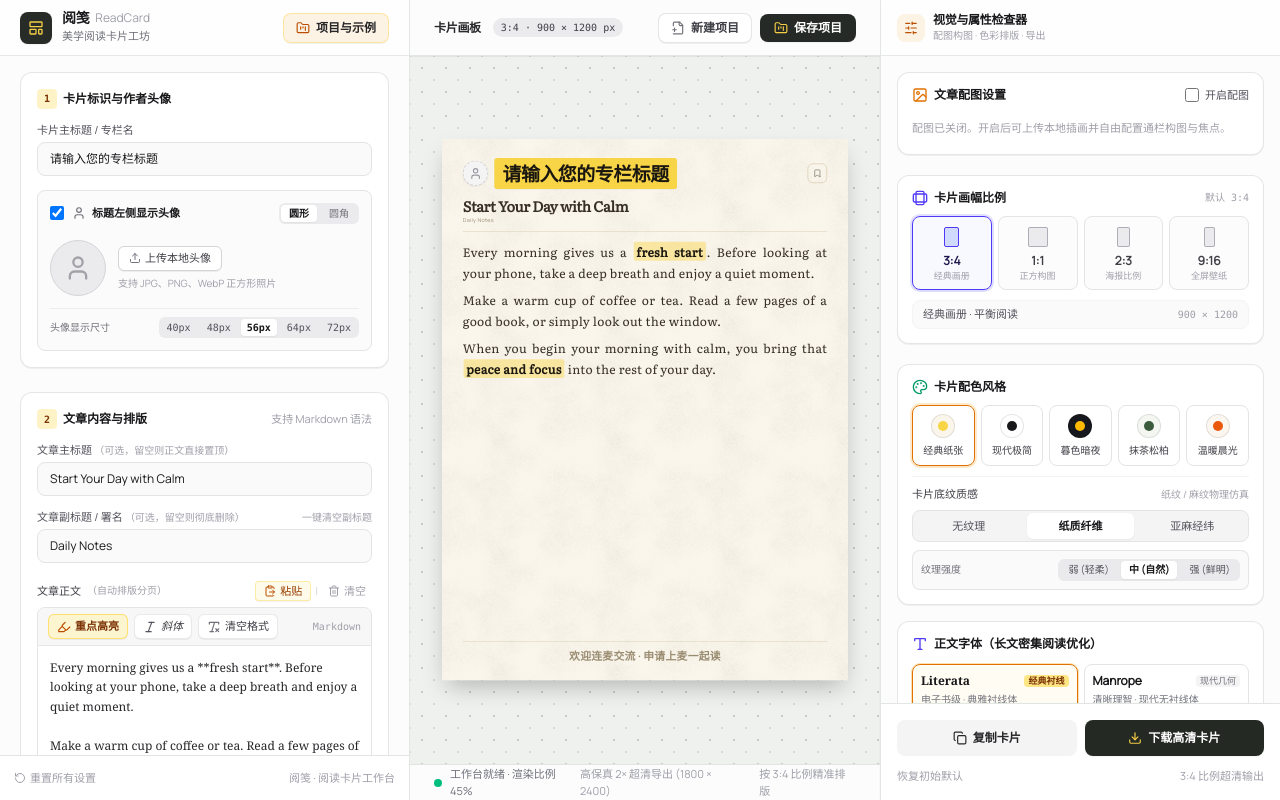
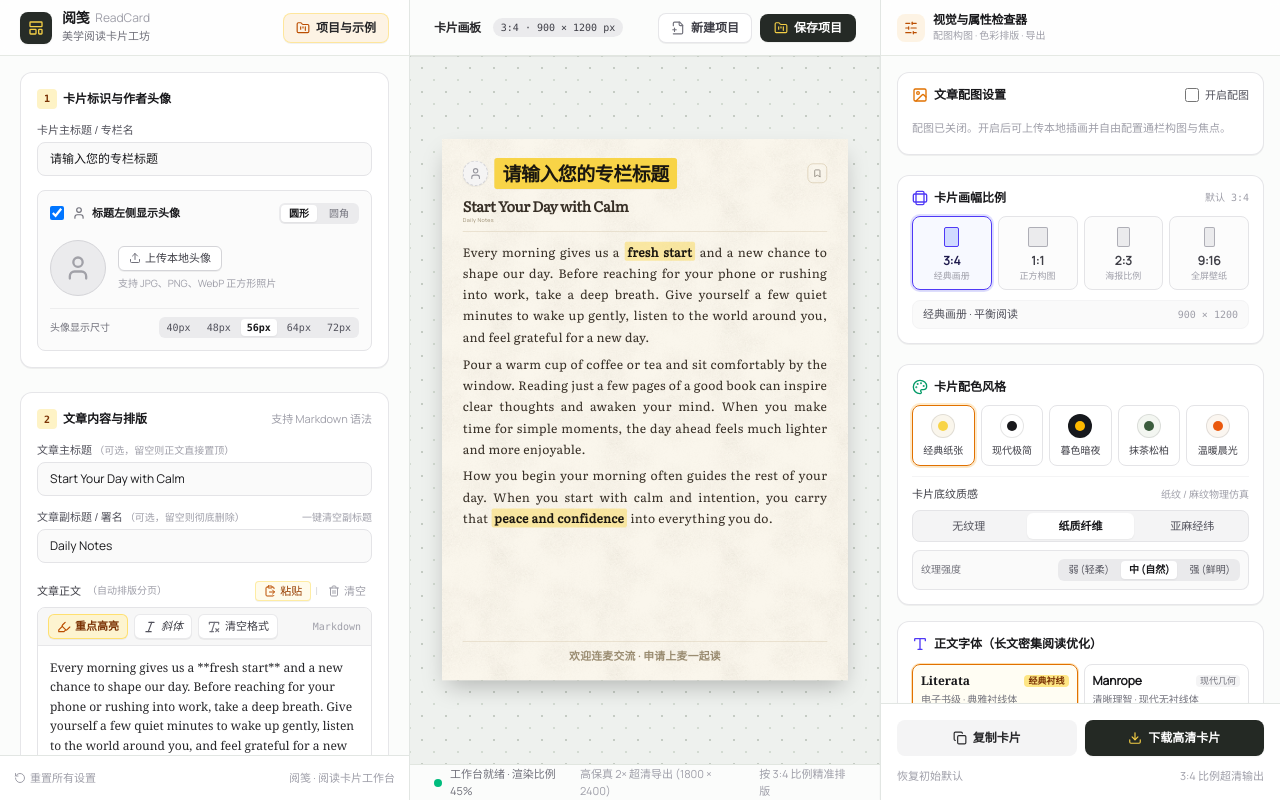
Before and after one commit to phoenixlwpapix/read-card, a React (Vite) app: page / in a window 1280 px wide. Built offline with nearby package versions, Linux system fonts and the light colour scheme.

Commit message:
feat: adjust sample articles to ~120 words across 3 paragraphs with simple vocabulary

```diff
--- a/src/constants/samples.ts
+++ b/src/constants/samples.ts
@@ -15,11 +15,11 @@ export const SAMPLE_ARTICLES: { name: string; config: Partial<CardConfig> }[] =
       avatarSize: 56,
       articleTitle: 'Start Your Day with Calm',
       author: 'Daily Notes',
-      articleContent: `Every morning gives us a **fresh start**. Before looking at your phone, take a deep breath and enjoy a quiet moment.
+      articleContent: `Every morning gives us a **fresh start** and a new chance to shape our day. Before reaching for your phone or rushing into work, take a deep breath. Give yourself a few quiet minutes to wake up gently, listen to the world around you, and feel grateful for a new day.
 
-Make a warm cup of coffee or tea. Read a few pages of a good book, or simply look out the window.
+Pour a warm cup of coffee or tea and sit comfortably by the window. Reading just a few pages of a good book can inspire clear thoughts and awaken your mind. When you make time for simple moments, the day ahead feels much lighter and more enjoyable.
 
-When you begin your morning with calm, you bring that **peace and focus** into the rest of your day.`,
+How you begin your morning often guides the rest of your day. When you start with calm and intention, you carry that **peace and confidence** into everything you do.`,
       showImage: false,
       theme: 'paper',
       fontFamily: 'literata',
@@ -47,11 +47,11 @@ When you begin your morning with calm, you bring that **peace and focus** into t
       avatarSize: 56,
       articleTitle: 'The Power of Small Steps',
       author: 'Growth Diary',
-      articleContent: `Big dreams are not built in a single day. They are created by the **small habits** you keep every day.
+      articleContent: `Big dreams are never built in a single afternoon. Instead, they are created by the **small habits** you choose to keep each day. It is easy to think that small actions do not matter, but real progress is always built quietly over time.
 
-Reading for ten minutes, writing down a new thought, or taking a short walk might feel simple. But day after day, they bring **real change**.
+Reading for ten minutes, writing down a new thought, or practicing a skill every day might feel modest right now. However, when you repeat these small efforts consistently, they slowly compound into **remarkable achievements** that surprise even yourself. Consistency always beats temporary enthusiasm.
 
-Do not worry about moving fast. Just focus on taking the next small step forward.`,
+Do not worry about how fast other people are moving. Keep your focus on your own path, celebrate every little victory, and take the next simple step forward with patience and trust.`,
       showImage: false,
       theme: 'matcha',
       fontFamily: 'literata',
@@ -79,11 +79,11 @@ Do not worry about moving fast. Just focus on taking the next small step forward
       avatarSize: 56,
       articleTitle: 'Enjoy the Simple Moments',
       author: 'Mindful Life',
-      articleContent: `Happiness is often found in the **simplest things** we tend to overlook.
+      articleContent: `True happiness is rarely found in having more things. More often, it lives in the **simple moments** we tend to overlook in our busy routines. When we slow down, we begin to realize that our everyday lives are already filled with quiet beauty.
 
-A warm cup of tea in the afternoon, a friendly chat with someone you care about, or a quiet walk under the trees.
+Notice the warmth of the sun on your face, the aroma of fresh coffee in the kitchen, or a sincere conversation with an old friend. These small experiences do not cost anything, yet they bring a deep sense of **comfort and gratitude** that busy days cannot buy.
 
-When you slow down and live in the **present moment**, everyday life becomes full of gentle joy.`,
+You do not need an extraordinary life to feel happy. Learn to pause, breathe deeply, and appreciate where you are right now. When you live in the present, every day holds something wonderful.`,
       showImage: false,
       theme: 'minimal',
       fontFamily: 'manrope',
@@ -111,11 +111,11 @@ export const INITIAL_CONFIG: CardConfig = {
   avatarSize: 56,
   articleTitle: 'Start Your Day with Calm',
   author: 'Daily Notes',
-  articleContent: `Every morning gives us a **fresh start**. Before looking at your phone, take a deep breath and enjoy a quiet moment.
+  articleContent: `Every morning gives us a **fresh start** and a new chance to shape our day. Before reaching for your phone or rushing into work, take a deep breath. Give yourself a few quiet minutes to wake up gently, listen to the world around you, and feel grateful for a new day.
 
-Make a warm cup of coffee or tea. Read a few pages of a good book, or simply look out the window.
+Pour a warm cup of coffee or tea and sit comfortably by the window. Reading just a few pages of a good book can inspire clear thoughts and awaken your mind. When you make time for simple moments, the day ahead feels much lighter and more enjoyable.
 
-When you begin your morning with calm, you bring that **peace and focus** into the rest of your day.`,
+How you begin your morning often guides the rest of your day. When you start with calm and intention, you carry that **peace and confidence** into everything you do.`,
   showImage: false,
   imageUrl: '',
   imagePosition: 'top-banner',
```
